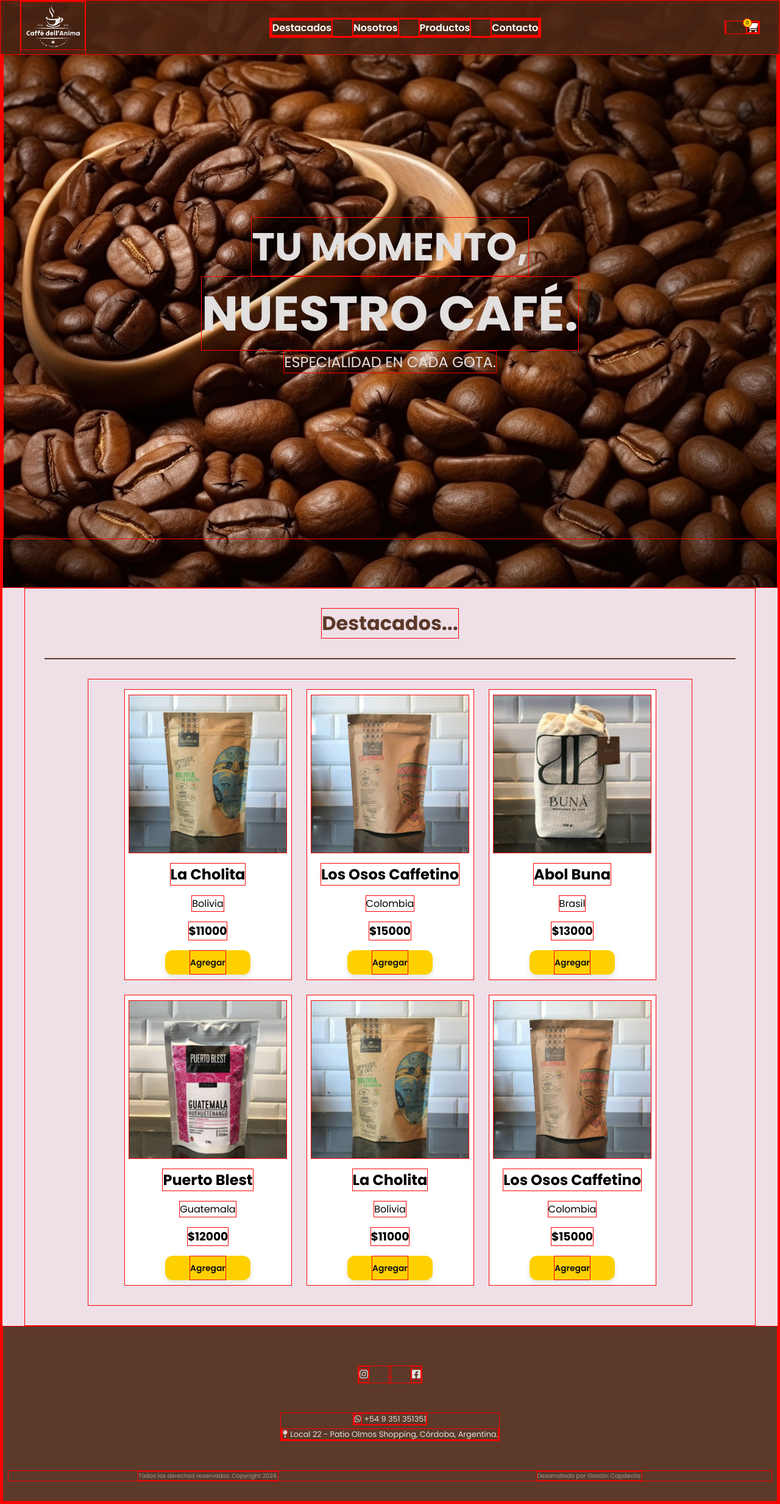
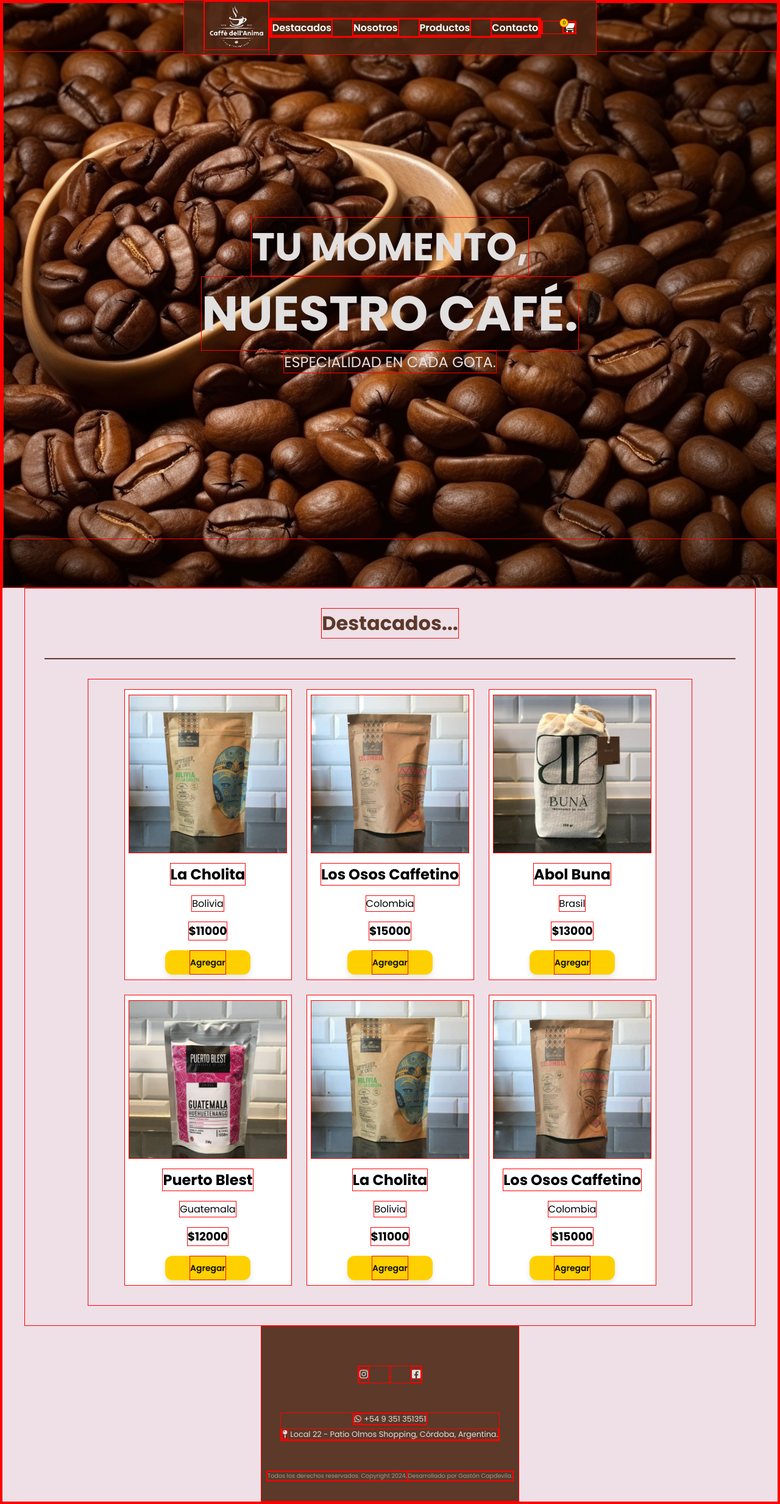
Before and after one commit to gastoncrc/react-integrador-nucba, a React (Vite) app: page / in a window 1280 px wide. Shown: the whole page at 61% size. Built offline with nearby package versions, Linux system fonts and the light colour scheme.

Commit message:
correccion mediaq2

```diff
--- a/src/components/footer/footer.css
+++ b/src/components/footer/footer.css
@@ -3,7 +3,7 @@
   flex-direction: column;
   align-items: center;
   justify-content: center;
-  width: 100%;
+  width: auto;
   background-color: var(--brown-header);
   gap: 3rem;
   padding: 4rem 0.5rem 2rem 0.5rem;
--- a/src/components/header/header.css
+++ b/src/components/header/header.css
@@ -1,5 +1,5 @@
 header {
-  width: 100%;
+  width: auto;
   display: flex;
   align-items: center;
   justify-content: space-between;
```
